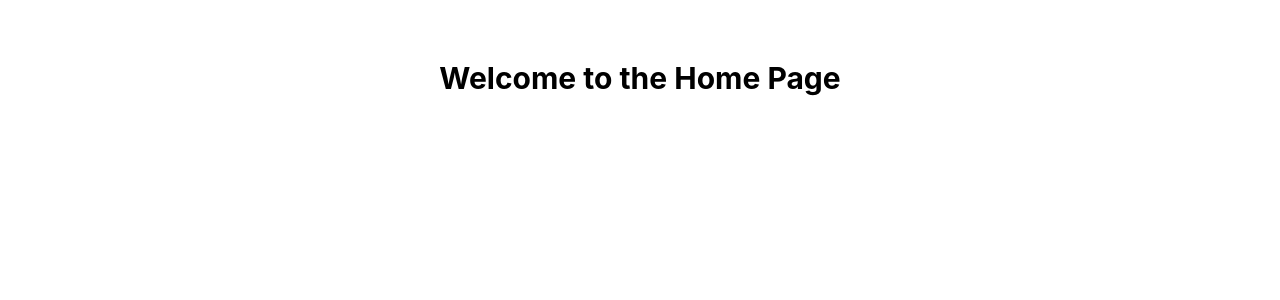
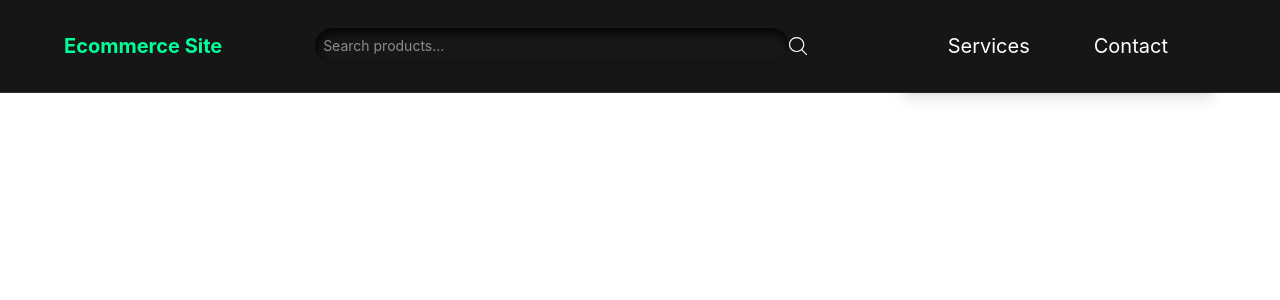
Before and after one commit to Utsab-web/Ecommerce_site, a React (Vite) app: page /home in a window 1280 px wide. Shown: the top 300 px of the page. Built offline with nearby package versions, Linux system fonts and the light colour scheme.

Commit message:
Some changes in navbar

```diff
--- a/src/components/Navbar.jsx
+++ b/src/components/Navbar.jsx
@@ -5,17 +5,22 @@ function Navbar() {
   const [open, setOpen] = useState(false);
   const navigate = useNavigate();
 
+  const input_icon = "h-[1.3em] w-[1.3em] ";
+
   const link =
     "relative text-white py-2 px-4 after:content-[''] after:absolute after:bottom-0 after:left-0 after:h-[2px] after:w-0 after:bg-[#0f9] after:transition-all hover:after:w-full hover:text-[#0f9]";
 
-  const hamburger_spans = "w-[30px] h-[3px] bg-white transition-all block";
+  const hamburger_spans = "w-[15px] h-[3px] bg-white transition-all block";
 
   const list = "w-full text-center md:w-auto md:text-left";
 
   return (
     <nav className="sticky top-0 px-[5%] w-full bg-[#121212fa] border-b border-[#ffffff1a] flex items-center z-50">
       {/* Logo */}
-      <div className=" mr-auto flex justify-items-start" onClick={() => navigate("/home")}>
+      <div
+        className=" mr-auto flex justify-items-start"
+        onClick={() => navigate("/home")}
+      >
         <p className="text-sm md:text-xl font-bold text-[#0f9] cursor-pointer ">
           Ecommerce Site
         </p>
@@ -33,12 +38,17 @@ function Navbar() {
 
       {/*Search bar*/}
 
-      <div className="flex-1 items-center justify-center md:shrink-0 flex">
+      <div className="flex-1 items-center justify-center md:shrink-0 flex text-sm">
         <input
           type="text"
           placeholder="Search products..."
-          className="wd-[80%] rounded-[25px] p-[0.6em]  w-[60%] border-none outline-none text-white bg-[#171717] shadow-[inset_2px_5px_10px_rgb(5,5,5) md:wd-[60%]]"
+          className="w-[90%] rounded-[25px] p-[0.6em] border-none outline-none text-white bg-[#171717] shadow-[inset_2px_5px_10px_rgb(5,5,5)] md:w-[70%]"
         />
+        <svg className={`${input_icon}`} viewBox="0 0 32 32">
+          <g transform="translate(-256.000000, -1139.000000)" fill="#ffffff">
+            <path d="M269.46,1163.45 C263.17,1163.45 258.071,1158.44 258.071,1152.25 C258.071,1146.06 263.17,1141.04 269.46,1141.04 C275.75,1141.04 280.85,1146.06 280.85,1152.25 C280.85,1158.44 275.75,1163.45 269.46,1163.45 L269.46,1163.45 Z M287.688,1169.25 L279.429,1161.12 C281.591,1158.77 282.92,1155.67 282.92,1152.25 C282.92,1144.93 276.894,1139 269.46,1139 C262.026,1139 256,1144.93 256,1152.25 C256,1159.56 262.026,1165.49 269.46,1165.49 C272.672,1165.49 275.618,1164.38 277.932,1162.53 L286.224,1170.69 C286.629,1171.09 287.284,1171.09 287.688,1170.69 C288.093,1170.3 288.093,1169.65 287.688,1169.25 L287.688,1169.25 Z"></path>
+          </g>
+        </svg>
       </div>
 
       {/* Nav Links */}
--- a/src/pages/Home.jsx
+++ b/src/pages/Home.jsx
@@ -1,7 +1,9 @@
+import { Navbar } from "../components/Navbar";
+
 function Home() {
     return (
         <>
-            <h1 className="text-3xl font-bold text-center mt-[2em]">Welcome to the Home Page</h1>
+            <Navbar/>
         </>
     )
 
```
